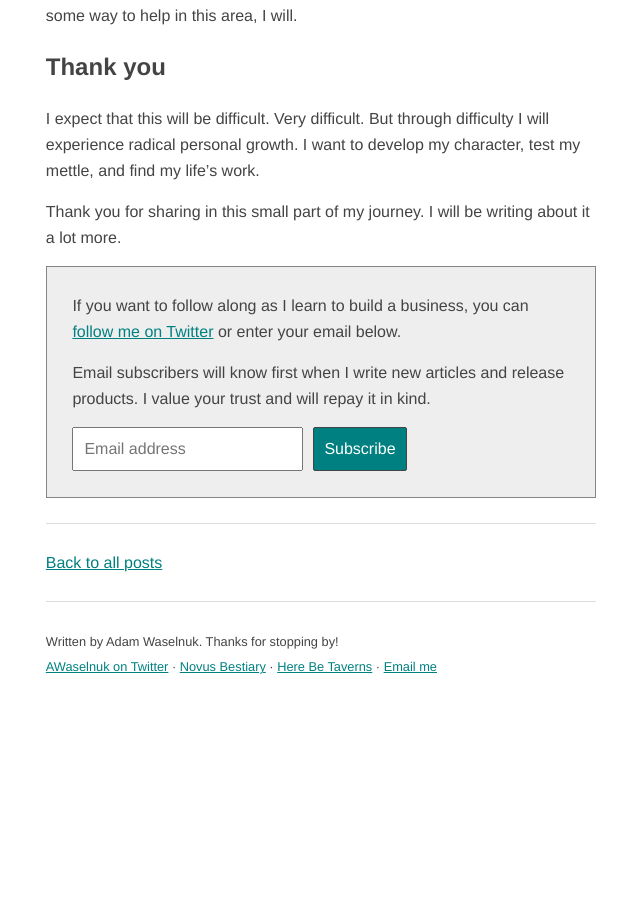
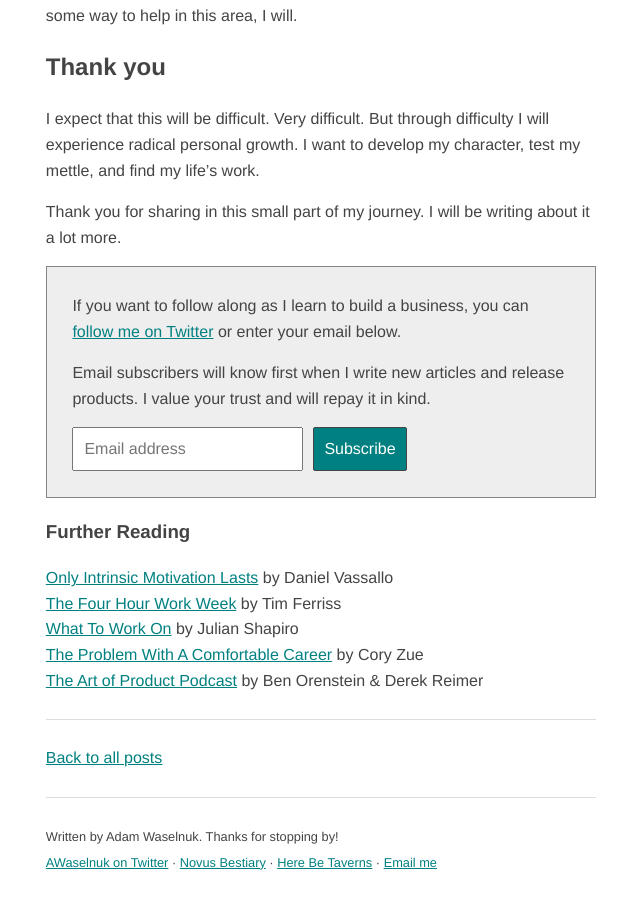
Before and after one commit to AWaselnuk/AWaselnuk.github.io, a Jekyll site: the page built from _posts/2020-08-27-into-the-unknown-leaving-shopify-to-build-a-business.md, in a window 1280 px wide and 900 px high, scrolled down 4806 px. Shown: the whole window, without its empty margins (319-959 px from the left). Built offline with Jekyll 4.4.1, drawn with Linux system fonts in a browser that asks for light colours; before the commit the page ends 5511 px from its top, so only the background shows below that.

Commit message:
Add further readings to Into the Unknown

```diff
--- a/_posts/2020-08-27-into-the-unknown-leaving-shopify-to-build-a-business.md
+++ b/_posts/2020-08-27-into-the-unknown-leaving-shopify-to-build-a-business.md
@@ -7,12 +7,21 @@
   - startup
   - shopify
 readings:
-  - title: "Domain-Driven Design"
-    author: "Eric Evans"
-    url: "http://www.amazon.com/exec/obidos/ASIN/0321125215/domainlanguag-20"
-  - title: "DDD Reference"
-    author: "Eric Evans"
-    url: "http://domainlanguage.com/ddd/reference/"
+  - title: "Only Intrinsic Motivation Lasts"
+    author: "Daniel Vassallo"
+    url: "https://medium.com/@dvassallo/only-intrinsic-motivation-lasts-92c0497cf97c"
+  - title: "The Four Hour Work Week"
+    author: "Tim Ferriss"
+    url: "https://fourhourworkweek.com/"
+  - title: "What To Work On"
+    author: "Julian Shapiro"
+    url: "https://www.julian.com/blog/life-planning"
+  - title: "The Problem With A Comfortable Career"
+    author: "Cory Zue"
+    url: "https://www.coryzue.com/writing/the-crisis-of-comfort/"
+  - title: "The Art of Product Podcast"
+    author: "Ben Orenstein & Derek Reimer"
+    url: "https://artofproductpodcast.com/"
 ---
 
 **I'm leaving Shopify today. I'm saying farewell to an amazing job, a known career path, and a constant paycheque. I want to build my own business.**
@@ -102,3 +111,5 @@
 Thank you for sharing in this small part of my journey. I will be writing about it a lot more.
 
 {% include article_signup_form.html %}
+
+{% include further_reading.html %}
```
